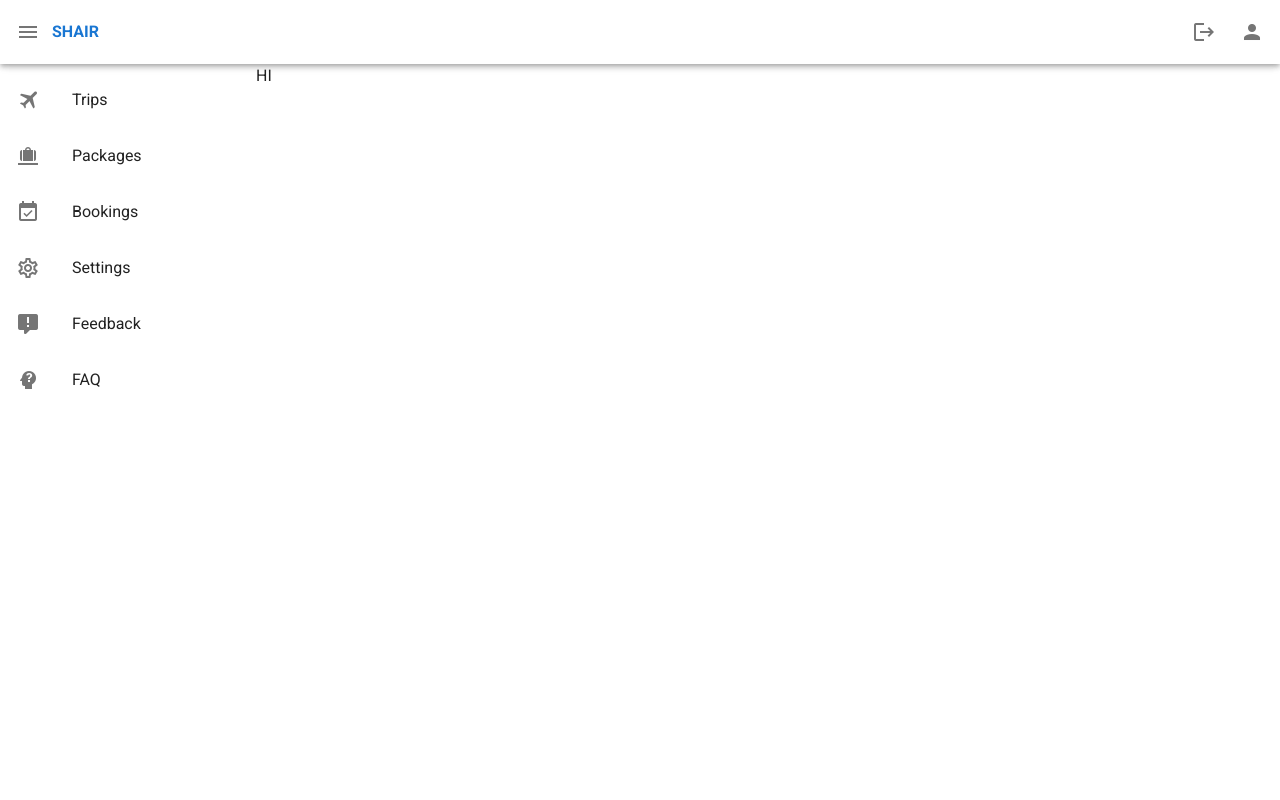
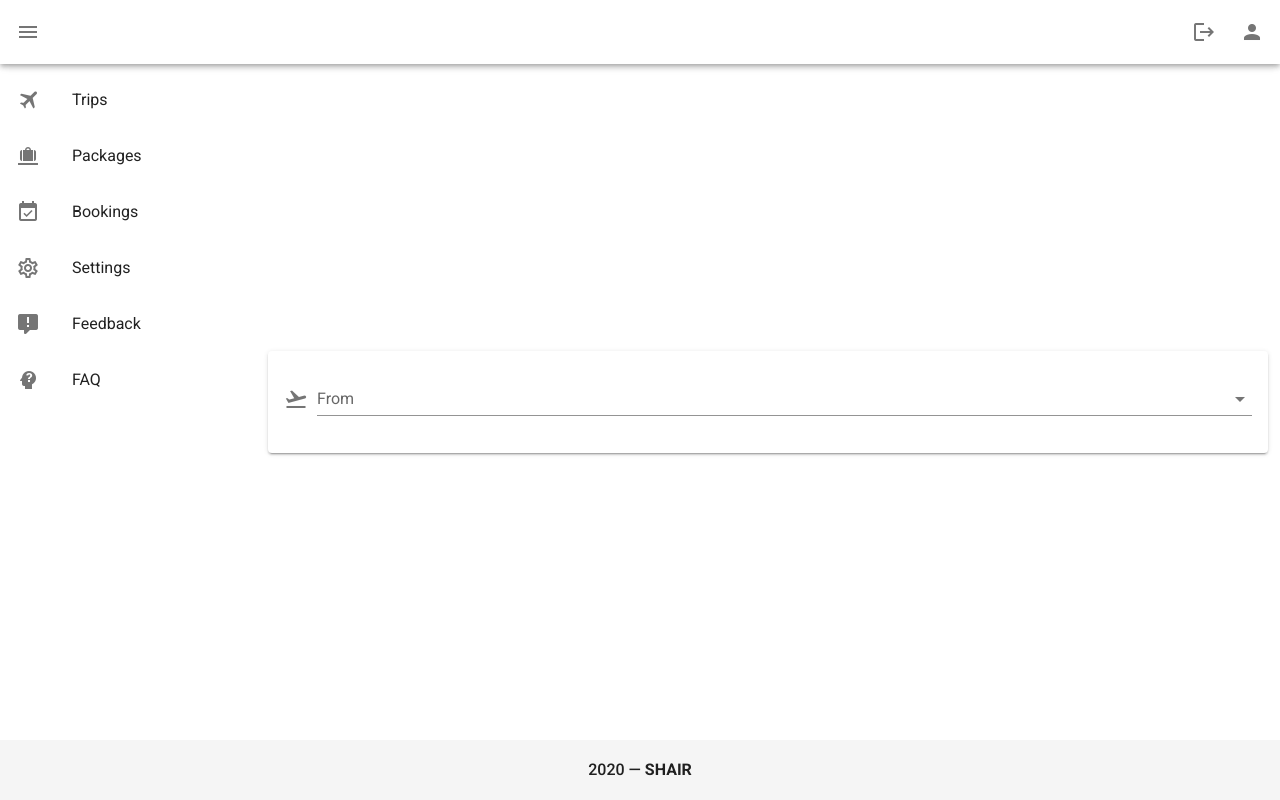
Before and after one commit to businessdigitization/shair-web, a Vue app: page / in a window 1280 px wide. Built offline with nearby package versions, Linux system fonts and the light colour scheme.

Commit message:
Airport search autocomplete

```diff
--- a/package.json
+++ b/package.json
@@ -9,6 +9,7 @@
     "lint": "vue-cli-service lint"
   },
   "dependencies": {
+    "axios": "^0.21.0",
     "core-js": "^3.6.5",
     "vue": "^2.6.11",
     "vue-router": "^3.4.7",
--- a/src/App.vue
+++ b/src/App.vue
@@ -22,7 +22,8 @@
     <v-app-bar color="white" app clipped-left>
       <v-app-bar-nav-icon></v-app-bar-nav-icon>
       <router-link class="toolbar-title" :to="{ name: 'Trips' }">
-        <b>SHAIR</b>
+        <v-img src="./assets/logo.png" :aspect-ratio="7 / 3" :width="130">
+        </v-img>
       </router-link>
 
       <v-spacer></v-spacer>
@@ -39,6 +40,11 @@
     <v-main>
       <router-view />
     </v-main>
+    <v-footer absolute app class="font-weight-medium">
+      <v-col class="text-center" cols="12">
+        {{ new Date().getFullYear() }} — <strong>SHAIR</strong>
+      </v-col>
+    </v-footer>
   </v-app>
 </template>
 
@@ -48,8 +54,8 @@ export default {
   data() {
     return {
       navItems: [
-        { title: 'Trips', icon: 'mdi-airplane', link: 'www.radio.com' },
-        { title: 'Packages', icon: 'mdi-bag-checked', link: 'www.google.com' },
+        { title: 'Trips', icon: 'mdi-airplane', link: 'www.espncricinfo.com' },
+        { title: 'Packages', icon: 'mdi-bag-checked', link: 'About' },
         { title: 'Bookings', icon: 'mdi-calendar-check', link: '#' },
         { title: 'Settings', icon: 'mdi-cog-outline', link: '#' },
         { title: 'Feedback', icon: 'mdi-comment-alert', link: '#' },
--- a/src/components/SearchBox.vue
+++ b/src/components/SearchBox.vue
@@ -1,11 +1,63 @@
 <template>
-  <div>
-    <p>HI</p>
-  </div>
+  <v-row justify="center" align="center">
+    <v-col>
+      <v-card>
+        <v-card-text>
+          <v-autocomplete
+            no-filter
+            :items="items"
+            :loading="isLoading"
+            :search-input.sync="search"
+            color="primary"
+            hide-no-data
+            item-text="name"
+            item-value="code"
+            label="From"
+            placeholder="Type City or Airport Name"
+            prepend-icon="mdi-airplane-takeoff"
+          ></v-autocomplete>
+        </v-card-text>
+      </v-card>
+    </v-col>
+  </v-row>
 </template>
 
 <script>
-export default {}
+import AirportService from '@/services/AirportService.js'
+
+export default {
+  data: () => ({
+    entries: [],
+    isLoading: false,
+    search: null,
+    model: null
+  }),
+  computed: {
+    items() {
+      return this.entries.map(entry => {
+        const name =
+          entry.city.name + ', ' + entry.city.country.name + ', ' + entry.code
+
+        return Object.assign({}, entry, { name })
+      })
+    }
+  },
+
+  watch: {
+    search(value) {
+      if (value.length < 3) return
+      this.isLoading = true
+
+      AirportService.search(value)
+        .then(response => {
+          this.entries = response.data
+        })
+        .catch(err => {
+          console.log(err)
+        })
+        .finally(() => (this.isLoading = false))
+    }
+  }
+}
 </script>
-
 <style lang="scss" scoped></style>
--- /dev/null
+++ b/src/services/AirportService.js
@@ -0,0 +1,17 @@
+import axios from 'axios'
+
+const apiClient = axios.create({
+  baseURL: 'http://localhost:3000/api/v1/airports/search',
+  withCredentials: false,
+  headers: {
+    Accept: 'application/json',
+    'Content-Type': 'application/json'
+  }
+})
+
+export default {
+  search(value) {
+    console.log(value)
+    return apiClient.get('/?query=' + value)
+  }
+}
--- a/src/views/Trips.vue
+++ b/src/views/Trips.vue
@@ -1,7 +1,7 @@
 <template>
-  <div>
+  <v-container fill-height>
     <SearchBox />
-  </div>
+  </v-container>
 </template>
 
 <script>
```
Also changed, not shown: src/components/trips/AirportSearch.vue (added, +15 -0 lines), src/assets/logo.png, 1 other file (tests, documents, lock files or other folders).
